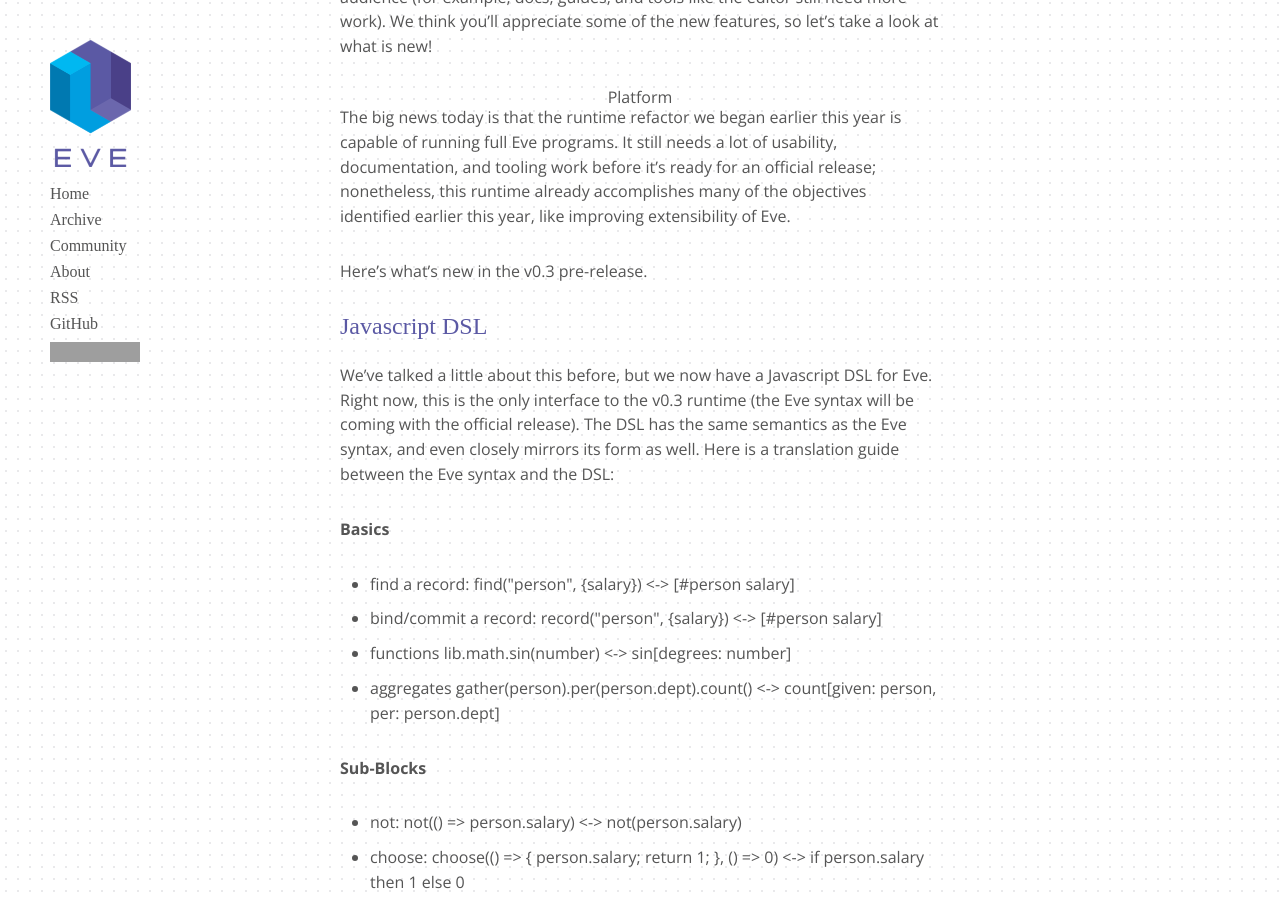
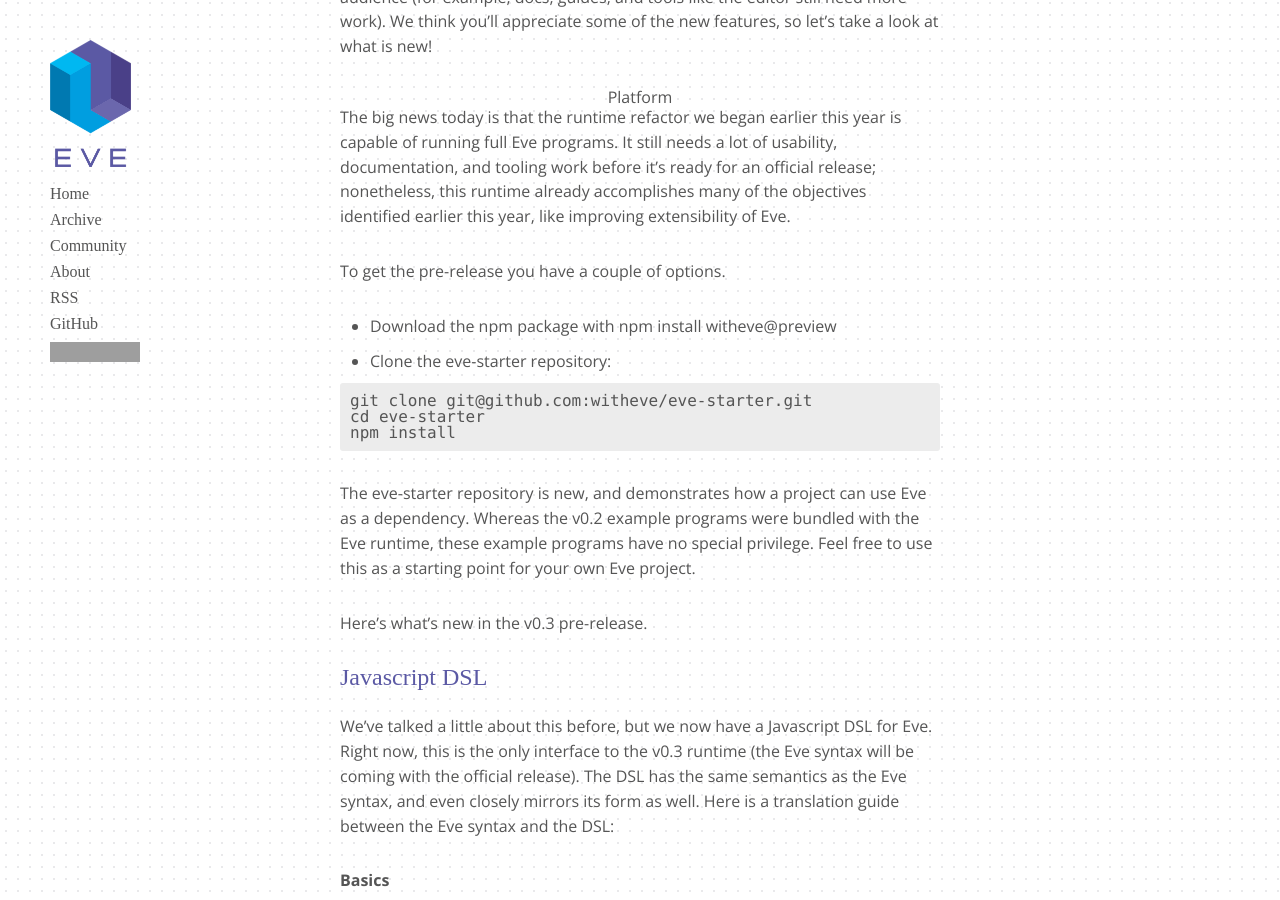
Before and after one commit to Kodowa/incidentalcomplexity, a Jekyll site: the page built from _posts/2017-04-06-march.md, in a window 1280 px wide and 900 px high, scrolled down 351 px. Built offline with Jekyll 4.4.1, drawn with Linux system fonts in a browser that asks for light colours; some web fonts are replaced; grey boxes are pictures that could not be loaded.

Commit message:
add some getting Eve notes

````diff
--- a/_posts/2017-04-06-march.md
+++ b/_posts/2017-04-06-march.md
@@ -12,6 +12,19 @@ Last month we updated you with some changes happening to the Eve runtime, includ
 ## Platform
 
 The big news today is that the runtime refactor we began earlier this year is capable of running full Eve programs. It still needs a lot of usability, documentation, and tooling work before it's ready for an official release; nonetheless, this runtime already accomplishes many of the objectives identified earlier this year, like improving extensibility of Eve.
+
+To get the pre-release you have a couple of options.
+
+1. Download the npm package with `npm install witheve@preview`
+2. Clone the eve-starter repository:
+
+```
+git clone git@github.com:witheve/eve-starter.git
+cd eve-starter
+npm install
+```
+
+The eve-starter repository is new, and demonstrates how a project can use Eve as a dependency. Whereas the v0.2 example programs were bundled with the Eve runtime, these example programs have no special privilege. Feel free to use this as a starting point for your own Eve project.
 
 Here's what's new in the v0.3 pre-release.
 
@@ -37,7 +50,7 @@ We've talked a little about this before, but we now have a Javascript DSL for Ev
 - Remove an attribute `person.remove("salary")` <-> `person.salary := none`
 - Remove a record `person.remove()` <-> `person := none`
 
-Again, docs are sparse at the moment, but we've put together a [basic guide](http://docs.witheve.com/guides/dsl/) for the DSL, which should get you started.
+Again, docs are sparse at the moment, but we've put together a [basic guide](https://github.com/witheve/docs/blob/master/guides/dsl.md) for the DSL, which should get you started.
 
 ### Importing/Exporting Data
 
````
